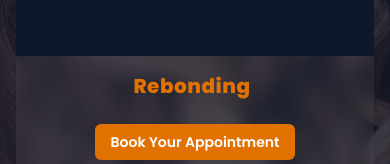
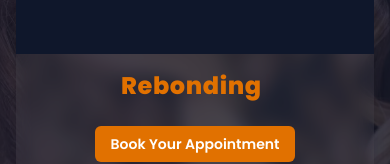
Before and after one commit to yaferdln/tbspot, a React (Vite) app: page / in a window 390 px wide. Shown: the part 494-658 px from the top of the page. Built offline with nearby package versions, Linux system fonts and the light colour scheme.

Commit message:
initial commit

```diff
--- a/src/sections/Hero.jsx
+++ b/src/sections/Hero.jsx
@@ -42,7 +42,7 @@ const Hero = () => {
 
         {/* Right: Typewriter + Button */}
         <div className="flex flex-col items-center justify-center p-4 sm:p-6 space-y-6">
-          <p className="text-xl sm:text-3xl md:text-5xl font-extrabold tracking-wide text-amber-600 text-center">
+          <p className="text-2xl sm:text-4xl md:text-5xl font-extrabold tracking-wide text-amber-600 text-center">
             <Typewriter words={words} />
           </p>
 
```
